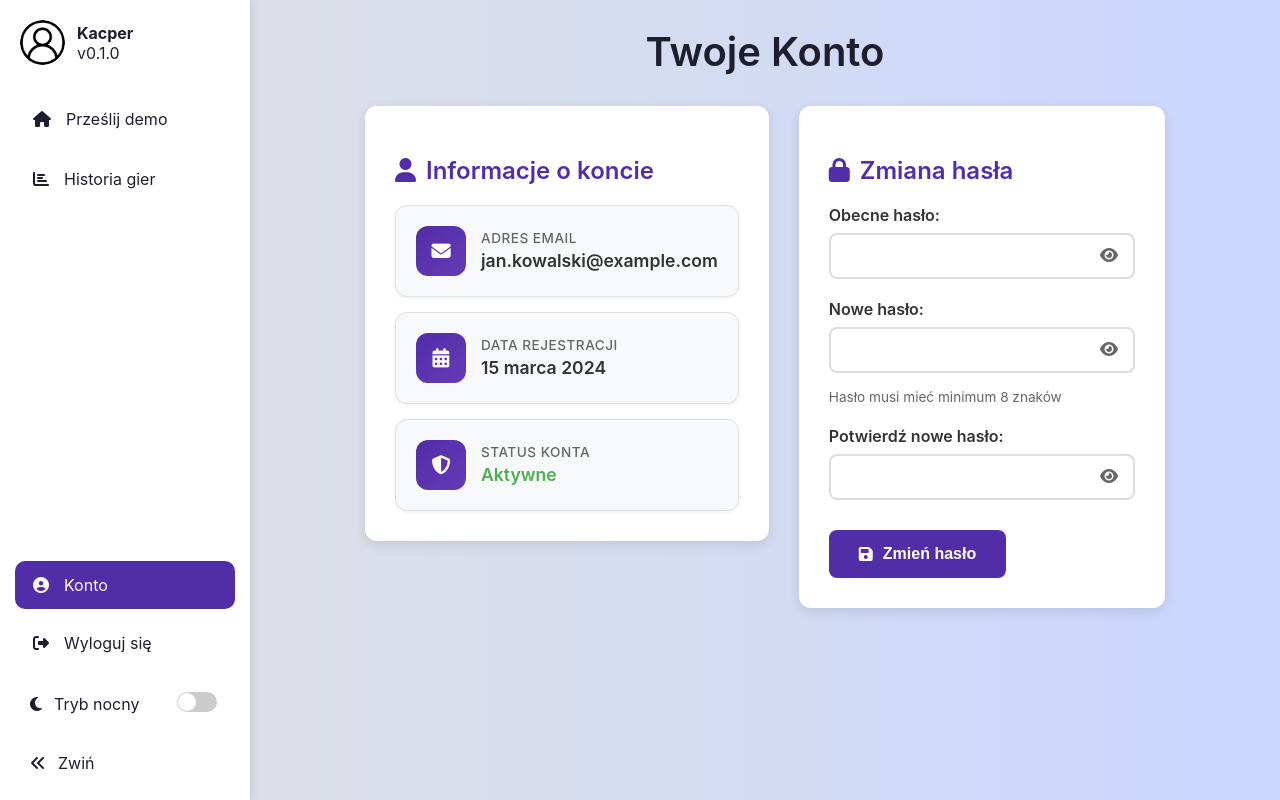
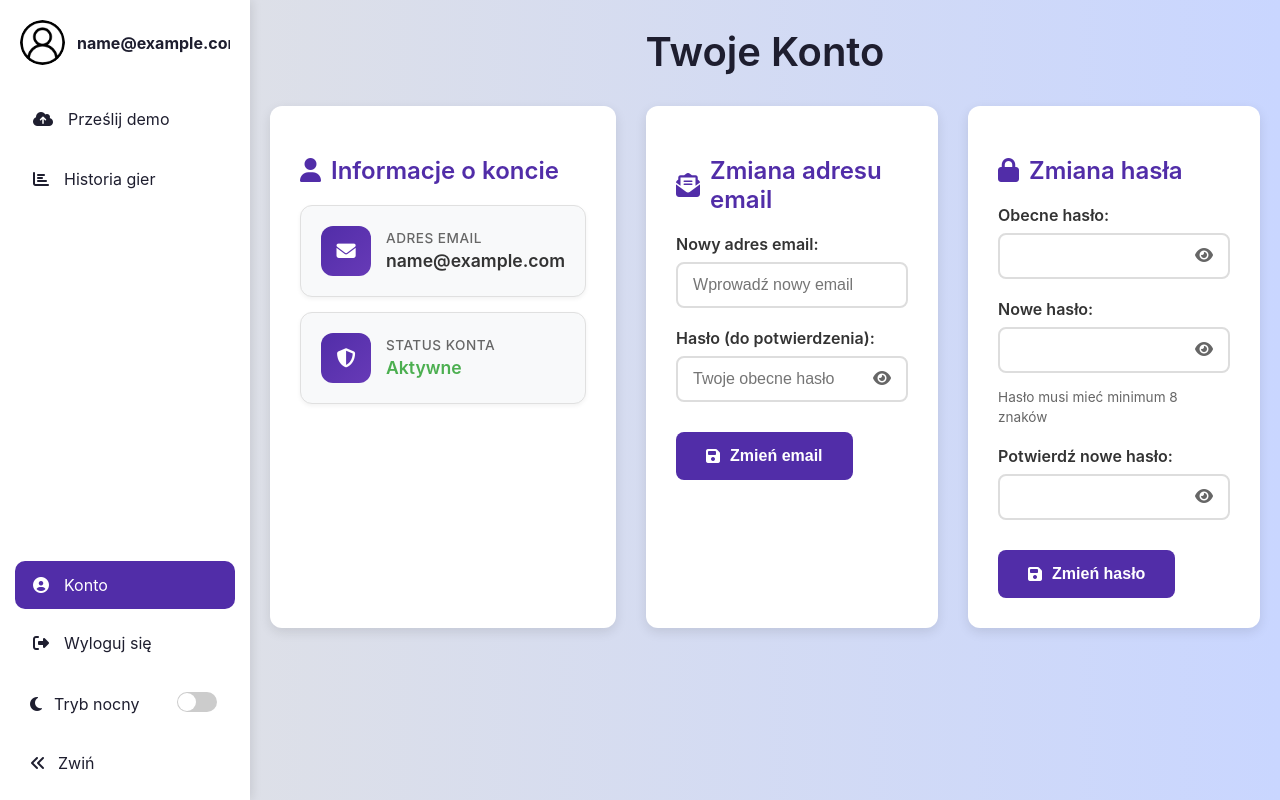
Before and after one commit to KacperTetela/demo-analyzer-frontend, a React (Vite) app: page /account in a window 1280 px wide. Built offline with nearby package versions, Linux system fonts and the light colour scheme; sample sign-in values are in the browser's storage.

Commit message:
feat: Add initial frontend pages for home, authentication, and account management, supported by a new API utility.

```diff
--- a/src/components/Sidebar/Sidebar.jsx
+++ b/src/components/Sidebar/Sidebar.jsx
@@ -7,6 +7,7 @@ const Sidebar = ({ onCollapse }) => {
     const [isDark, setIsDark] = useState(false);
     const [isCollapsed, setIsCollapsed] = useState(false);
     const [isLoggedIn, setIsLoggedIn] = useState(false);
+    const [userEmail, setUserEmail] = useState('');
     const location = useLocation();
     const navigate = useNavigate();
 
@@ -22,7 +23,9 @@ const Sidebar = ({ onCollapse }) => {
         onCollapse(savedSidebarState);
 
         const token = localStorage.getItem('jwt_token');
+        const email = localStorage.getItem('user_email');
         setIsLoggedIn(!!token);
+        if (email) setUserEmail(email);
     }, [onCollapse, location]);
 
     const toggleTheme = () => {
@@ -61,15 +64,14 @@ const Sidebar = ({ onCollapse }) => {
                 <div className={styles.header}>
                     <img src={userIcon} alt="usuario" />
                     <div className={styles.info}>
-                        <strong>Kacper</strong><br />
-                        v0.1.0
+                        <strong>{userEmail || 'Użytkownik'}</strong><br />
                     </div>
                 </div>
                 <div className={styles.menu}>
                     {isLoggedIn && (
                         <>
                             <Link to="/senddemo" className={`${styles.menuItem} ${isActive('/senddemo')}`}>
-                                <i className="fas fa-home"></i>
+                                <i className="fas fa-cloud-upload-alt"></i>
                                 <span>Prześlij demo</span>
                             </Link>
                             <Link to="/demohistory" className={`${styles.menuItem} ${isActive('/demohistory')}`}>
--- a/src/pages/Account/Account.jsx
+++ b/src/pages/Account/Account.jsx
@@ -1,31 +1,83 @@
 import React, { useState, useEffect } from 'react';
+import { useNavigate } from 'react-router-dom';
+import { apiPatch, saveTokens } from '../../utils/api';
 import styles from './Account.module.css';
 
 const Account = () => {
     // User Data State
     const [userData, setUserData] = useState({
-        email: 'jan.kowalski@example.com',
-        registrationDate: '15 marca 2024'
+        email: ''
     });
+    const navigate = useNavigate();
 
     // Form State
+    const [newEmail, setNewEmail] = useState('');
+    const [passwordForEmail, setPasswordForEmail] = useState(''); // New: Password for email change
     const [currentPassword, setCurrentPassword] = useState('');
     const [newPassword, setNewPassword] = useState('');
     const [confirmPassword, setConfirmPassword] = useState('');
+
+    // Delete Account State REMOVED
 
     // UI State
     const [showCurrentPassword, setShowCurrentPassword] = useState(false);
     const [showNewPassword, setShowNewPassword] = useState(false);
     const [showConfirmPassword, setShowConfirmPassword] = useState(false);
+    const [showEmailPassword, setShowEmailPassword] = useState(false); // New: Show password toggle for email change
 
     const [message, setMessage] = useState({ text: '', type: '' });
     const [isLoading, setIsLoading] = useState(false);
 
     // Initial Data Load (Mock)
+    // Initial Data Load
     useEffect(() => {
-        // Simulate API call
-        // setUserData(...)
+        // Pomiń mockowanie danych w tym momencie, zakładamy że są one już w aplikacji
+        // lub należałoby je pobrać. Ponieważ API usera nie miało GET /me w opisie,
+        // zostawiam to placeholdery lub można by pobrać z localStorage jeśli tam są.
+        // Dla demo ustawiam przykładowy email jeśli pusty.
+        const storedEmail = localStorage.getItem('user_email'); // Przykład
+        setUserData(prev => ({
+            ...prev,
+            email: storedEmail || 'user@example.com'
+        }));
     }, []);
+
+    const handleEmailChange = async (e) => {
+        e.preventDefault();
+        setMessage({ text: '', type: '' });
+
+        if (!passwordForEmail) {
+            setMessage({ text: 'Podaj hasło, aby zmienić email', type: 'error' });
+            return;
+        }
+
+        setIsLoading(true);
+
+        try {
+            const res = await apiPatch('/api/auth/email', {
+                email: userData.email, // Current email
+                password: passwordForEmail,
+                newEmail: newEmail
+            });
+
+            if (res.accessToken && res.refreshToken) {
+                saveTokens(res.accessToken, res.refreshToken);
+                localStorage.setItem('user_email', newEmail);
+            }
+            // Aktualizuj stan lokalny
+            setUserData(prev => ({ ...prev, email: newEmail }));
+            setNewEmail('');
+            setPasswordForEmail('');
+            setMessage({ text: 'Adres email został zmieniony pomyślnie', type: 'success' });
+        } catch (error) {
+            setMessage({ text: 'Błąd zmiany emaila: ' + error.message, type: 'error' });
+        } finally {
+            setIsLoading(false);
+            setTimeout(() => setMessage({ text: '', type: '' }), 5000);
+        }
+    };
+
+    // Validation Helpers
 
     // Validation Helpers
     const isPasswordLengthValid = newPassword.length >= 8;
@@ -43,30 +95,26 @@ const Account = () => {
             setMessage({ text: 'Hasła nie są identyczne', type: 'error' });
             return;
         }
-        if (!currentPassword) {
-            setMessage({ text: 'Wprowadź obecne hasło', type: 'error' });
-            return;
-        }
 
         setIsLoading(true);
 
         try {
-            // Simulate API delay
-            await new Promise(resolve => setTimeout(resolve, 1500));
-            // Simulate 70% success
-            const success = Math.random() > 0.3;
+            const res = await apiPatch("/api/auth/password", {
+                email: userData.email, // Current email
+                oldPassword: currentPassword,
+                newPassword: newPassword
+            });
 
-            if (success) {
-                setMessage({ text: 'Hasło zostało pomyślnie zmienione', type: 'success' });
-                // Reset form
-                setCurrentPassword('');
-                setNewPassword('');
-                setConfirmPassword('');
-            } else {
-                setMessage({ text: 'Obecne hasło jest nieprawidłowe', type: 'error' });
+            if (res.accessToken && res.refreshToken) {
+                saveTokens(res.accessToken, res.refreshToken);
             }
+
+            setMessage({ text: 'Hasło zostało pomyślnie zmienione', type: 'success' });
+            setCurrentPassword('');
+            setNewPassword('');
+            setConfirmPassword('');
         } catch (error) {
-            setMessage({ text: 'Wystąpił błąd podczas zmiany hasła.', type: 'error' });
+            setMessage({ text: 'Zmiana hasła nieudana: ' + error.message, type: 'error' });
         } finally {
             setIsLoading(false);
             // Clear message after 5 seconds
@@ -92,15 +140,7 @@ const Account = () => {
                                 <div className={styles.infoValue}>{userData.email}</div>
                             </div>
                         </div>
-                        <div className={styles.infoCard}>
-                            <div className={styles.infoIcon}>
-                                <i className="fas fa-calendar-alt"></i>
-                            </div>
-                            <div className={styles.infoContent}>
-                                <div className={styles.infoLabel}>Data rejestracji</div>
-                                <div className={styles.infoValue}>{userData.registrationDate}</div>
-                            </div>
-                        </div>
+
                         <div className={styles.infoCard}>
                             <div className={styles.infoIcon}>
                                 <i className="fas fa-shield-alt"></i>
@@ -111,6 +151,46 @@ const Account = () => {
                             </div>
                         </div>
                     </div>
+                </div>
+
+                {/* Email Change Section */}
+                <div className={`${styles.accountSection} ${styles.emailSection}`}>
+                    <h2><i className="fas fa-envelope-open-text"></i> Zmiana adresu email</h2>
+                    <form onSubmit={handleEmailChange} className={styles.passwordForm}>
+                        <div className={styles.formGroup}>
+                            <label htmlFor="newEmail">Nowy adres email:</label>
+                            <div className={styles.passwordInput}>
+                                <input
+                                    type="email"
+                                    id="newEmail"
+                                    value={newEmail}
+                                    onChange={(e) => setNewEmail(e.target.value)}
+                                    placeholder="Wprowadź nowy email"
+                                    required
+                                />
+                            </div>
+                        </div>
+                        <div className={styles.formGroup}>
+                            <label htmlFor="passwordForEmail">Hasło (do potwierdzenia):</label>
+                            <div className={styles.passwordInput}>
+                                <input
+                                    type={showEmailPassword ? "text" : "password"}
+                                    id="passwordForEmail"
+                                    value={passwordForEmail}
+                                    onChange={(e) => setPasswordForEmail(e.target.value)}
+                                    placeholder="Twoje obecne hasło"
+                                    required
+                                />
+                                <button type="button" className={styles.togglePassword} onClick={() => setShowEmailPassword(!showEmailPassword)}>
+                                    <i className={`fas ${showEmailPassword ? 'fa-eye-slash' : 'fa-eye'}`}></i>
+                                </button>
+                            </div>
+                        </div>
+                        <button type="submit" className={styles.changePasswordBtn} disabled={isLoading}>
+                            {isLoading ? <i className="fas fa-spinner fa-spin"></i> : <i className="fas fa-save"></i>}
+                            {isLoading ? ' Zmieniam...' : ' Zmień email'}
+                        </button>
+                    </form>
                 </div>
 
                 {/* Password Section */}
--- a/src/pages/Account/Account.module.css
+++ b/src/pages/Account/Account.module.css
@@ -1,6 +1,7 @@
 .accountContainer {
-    max-width: 800px;
+    max-width: 1800px;
     margin: 0 auto;
+    padding: 0 20px;
 }
 
 .accountContainer h1 {
@@ -14,21 +15,30 @@
 
 .accountLayout {
     display: grid;
-    grid-template-columns: 1fr 1fr;
+    grid-template-columns: 1fr;
     gap: 30px;
-    align-items: start;
+    /* justify-items: center; removed to allow stretch */
+    }
+
+    @media (min-width: 1024px) {
+        .accountLayout {
+            grid-template-columns: repeat(3, 1fr);
+        }
 }
 
 .accountInfoSection {
-    justify-self: end;
-    max-width: 500px;
     width: 100%;
+    height: 100%;
+    }
+
+    .emailSection {
+        width: 100%;
+        height: 100%;
 }
 
 .passwordSection {
-    justify-self: start;
-    max-width: 500px;
     width: 100%;
+    height: 100%;
 }
 
 .accountSection {
@@ -39,6 +49,10 @@
     box-shadow: 0 4px 12px rgba(0, 0, 0, 0.1);
     transition: transform 0.3s ease, box-shadow 0.3s ease;
     width: 100%;
+    height: 100%;
+        /* Ensure full height */
+        display: flex;
+        flex-direction: column;
 }
 
 .accountSection:hover {
@@ -247,6 +261,81 @@
     border: 1px solid #f44336;
 }
 
+/* Modal */
+.modalOverlay {
+    position: fixed;
+    top: 0;
+    left: 0;
+    width: 100%;
+    height: 100%;
+    background: rgba(0, 0, 0, 0.7);
+    display: flex;
+    justify-content: center;
+    align-items: center;
+    z-index: 1000;
+    backdrop-filter: blur(5px);
+}
+
+.modalContent {
+    background: white;
+    padding: 30px;
+    border-radius: 12px;
+    width: 90%;
+    max-width: 400px;
+    box-shadow: 0 10px 30px rgba(0, 0, 0, 0.3);
+    position: relative;
+    animation: fadeIn 0.3s ease;
+}
+
+@keyframes fadeIn {
+    from {
+        opacity: 0;
+        transform: translateY(20px);
+    }
+
+    to {
+        opacity: 1;
+        transform: translateY(0);
+    }
+}
+
+.modalActions {
+    display: flex;
+    gap: 15px;
+    margin-top: 25px;
+}
+
+.cancelBtn {
+    background: #e0e0e0;
+    color: #333;
+    padding: 12px 20px;
+    border: none;
+    border-radius: 8px;
+    cursor: pointer;
+    font-weight: 600;
+    flex: 1;
+    transition: all 0.2s ease;
+}
+
+.cancelBtn:hover {
+    background: #d5d5d5;
+}
+
+.deleteBtn {
+    background: #ef5350;
+    color: white;
+    padding: 12px 20px;
+    border: none;
+    border-radius: 8px;
+    cursor: pointer;
+    font-weight: 600;
+    flex: 1;
+    transition: all 0.2s ease;
+}
+
+.deleteBtn:hover {
+    background: #d32f2f;
+}
 /* Dark Theme overrides via global specificity */
 /* :global(.dark) target */
 
@@ -319,6 +408,19 @@
     background: #9c64e8;
 }
 
+:global(.dark) .modalContent {
+    background: #2d2d2d;
+    color: white;
+}
+
+:global(.dark) .cancelBtn {
+    background: #444;
+    color: white;
+}
+
+:global(.dark) .cancelBtn:hover {
+    background: #555;
+}
 /* Responsive */
 @media (max-width: 768px) {
     .accountContainer {
--- a/src/pages/Home/Home.jsx
+++ b/src/pages/Home/Home.jsx
@@ -7,7 +7,7 @@ const Home = () => {
         <div className={styles.container}>
             {/* Hero Section */}
             <section className={styles.hero}>
-                <h1 className={styles.title}>Demo Analyzer</h1>
+                <h1 className={styles.title}>Dem Analyzer</h1>
                 <p className={styles.subtitle}>
                     Deep insights into your CS2 matches. Advanced analytics, detailed stats, and performance tracking.
                 </p>
@@ -23,7 +23,7 @@ const Home = () => {
 
             {/* What is this Section */}
             <section className={styles.section}>
-                <h2 className={styles.sectionTitle}>Czym jest Demo Analyzer?</h2>
+                <h2 className={styles.sectionTitle}>Czym jest Dem Analyzer?</h2>
                 <div className={styles.featureGrid}>
                     <div className={styles.card}>
                         <div className={styles.cardIcon}>
@@ -54,7 +54,7 @@ const Home = () => {
                 <h2 className={styles.sectionTitle}>Czym są Dema?</h2>
                 <div style={{ textAlign: 'center', maxWidth: '800px', margin: '0 auto' }}>
                     <p style={{ fontSize: '1.2rem', marginBottom: '2rem', lineHeight: '1.6' }}>
-                        Demo to plik z rozszerzeniem <strong>.dem</strong>, który zawiera pełne nagranie meczu CS2.
+                        Dem to plik z rozszerzeniem <strong>.dem</strong>, który zawiera pełne nagranie meczu CS2.
                         Dzięki temu plikowi możemy odtworzyć każdy ruch, strzał i wydarzenie z gry z perspektywy każdego gracza.
                     </p>
                     <div className={styles.card} style={{ display: 'inline-block', textAlign: 'left' }}>
```
Also changed, not shown: src/components/AuthPage/AuthPage.jsx (+45 -13 lines), src/components/AuthPage/AuthPage.module.css (+9 -0 lines), src/utils/api.js (+13 -0 lines).
